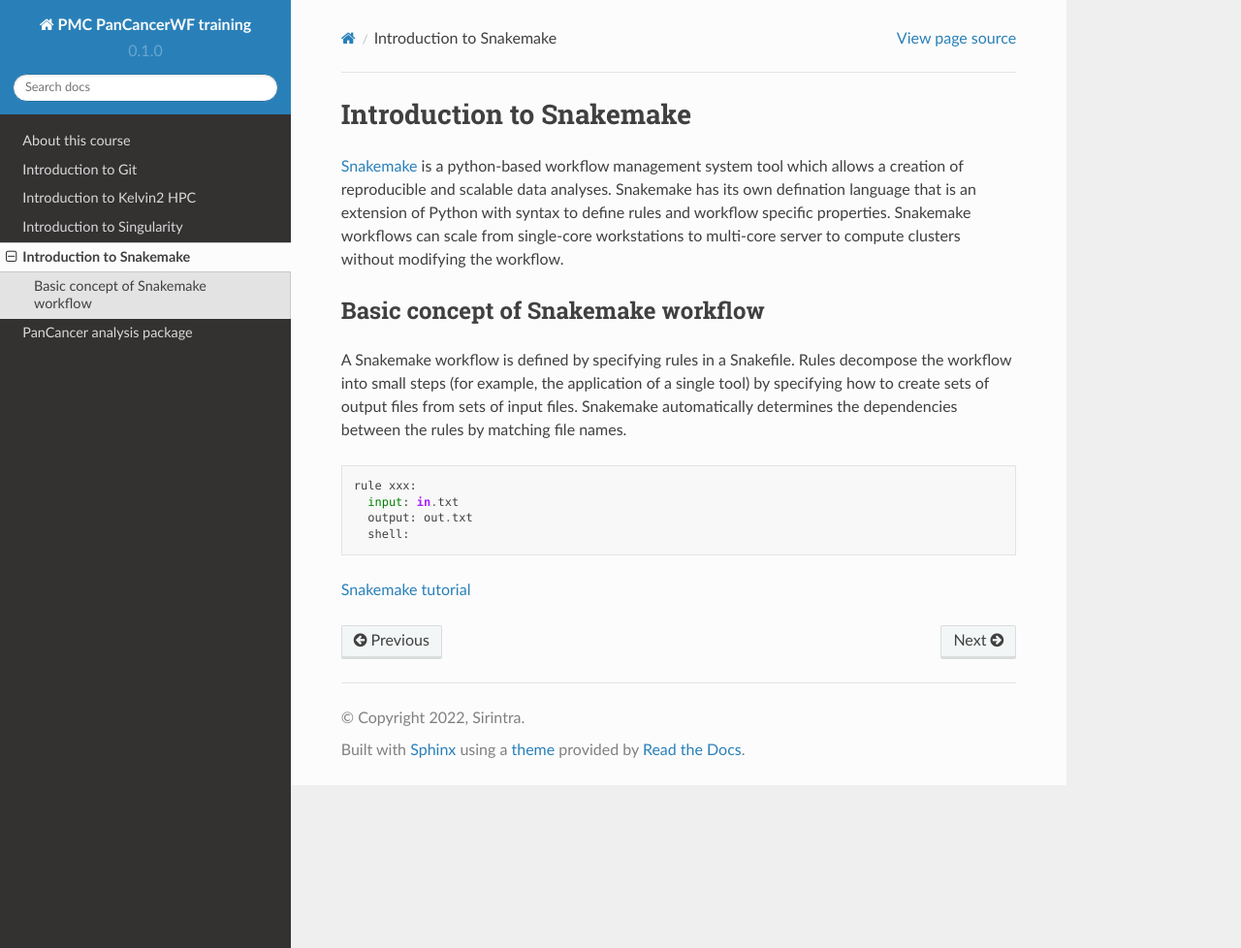
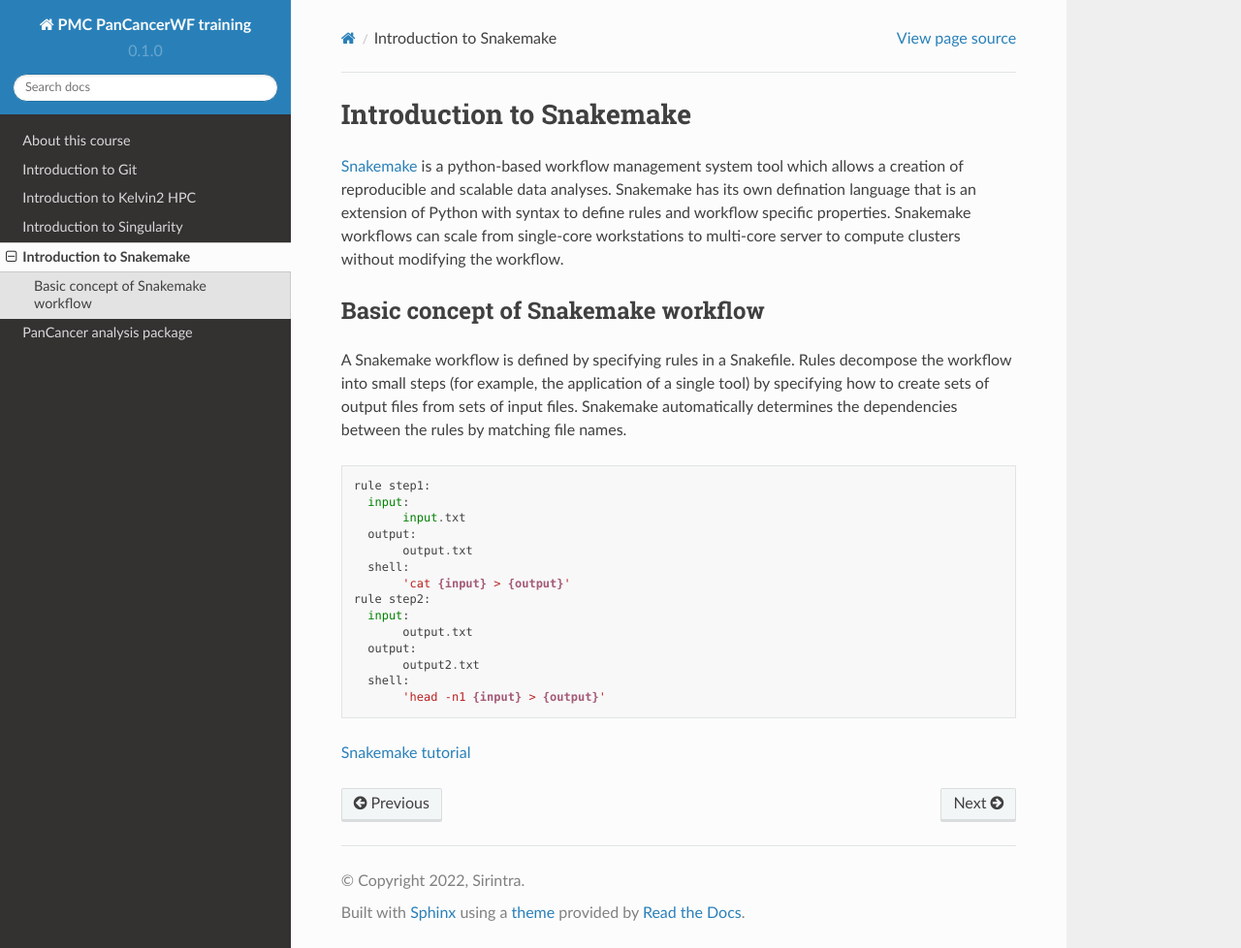
Before and after one commit to sirintra/PMC-PC-training, a Sphinx documentation site: the page built from docs/source/snakemake.rst, in a window 1280 px wide and 978 px high. Shown: the whole window at 97% size. Built offline with Sphinx 7.4.7 and the Read the Docs theme 2.0.0, drawn with Linux system fonts in a browser that asks for light colours.

Commit message:
Update snakemake.rst

```diff
--- a/docs/source/snakemake.rst
+++ b/docs/source/snakemake.rst
@@ -9,10 +9,20 @@
 
 .. code-block:: python
 
-  rule xxx:
-    input: in.txt
-    output: out.txt
+  rule step1:
+    input:
+         input.txt
+    output:
+         output.txt
     shell:
+         'cat {input} > {output}'
+  rule step2:
+    input:
+         output.txt
+    output:
+         output2.txt
+    shell:
+         'head -n1 {input} > {output}'
 
 
 `Snakemake tutorial <https://snakemake.readthedocs.io/en/stable/tutorial/tutorial.html>`_
```
